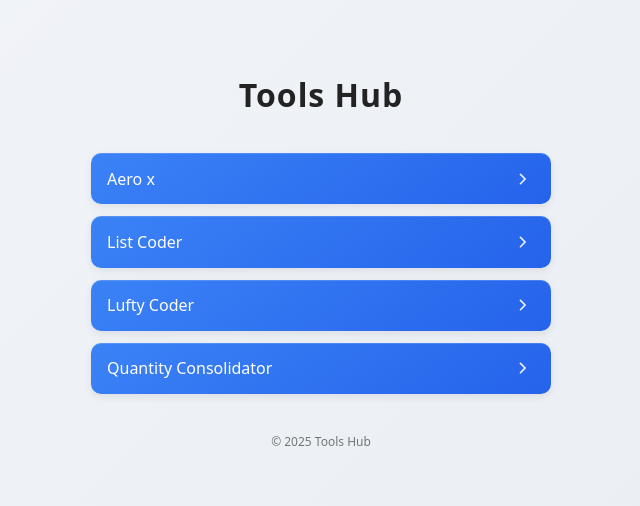
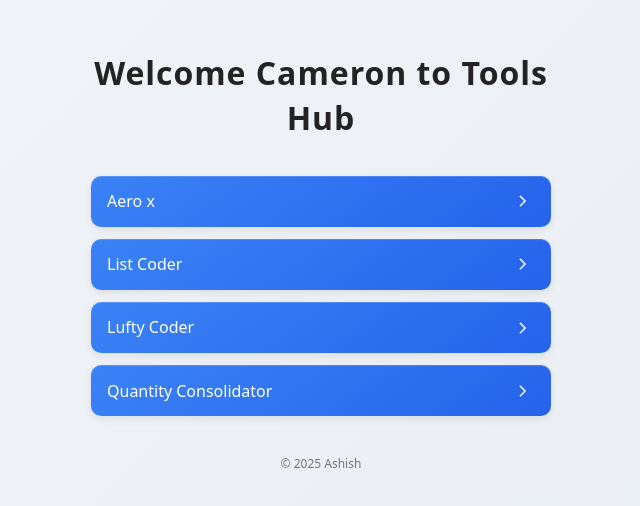
Before and after one commit to ashishasvi/ashishasvi, a plain HTML site: page index.html in a window 1280 px wide. Shown: the part 138-644 px from the top of the page, without its empty margins (319-959 px from the left). Drawn offline with Linux system fonts and the light colour scheme.

Commit message:
Update index.html

```diff
--- a/index.html
+++ b/index.html
@@ -3,7 +3,7 @@
 <head>
   <meta charset="UTF-8">
   <meta name="viewport" content="width=device-width, initial-scale=1.0">
-  <title>Tools Hub</title>
+  <title>Web Coders  Hub</title>
   <style>
     /* ——— Reset & Base Typography ——— */
     * { box-sizing: border-box; margin: 0; padding: 0; }
@@ -89,7 +89,7 @@
 </head>
 <body>
   <main class="wrapper" role="main">
-    <h1>Tools Hub</h1>
+    <h1>Welcome Cameron to Tools Hub</h1>
 
     <a class="tool-link" href="https://ashishbaliyan.pythonanywhere.com/" target="_blank" rel="noopener">
       <span>Aero x</span>
@@ -111,7 +111,7 @@
       <svg viewBox="0 0 24 24"><path d="M13.172 12l-4.95 4.95a1 1 0 0 0 1.414 1.414l5.657-5.657a1 1 0 0 0 0-1.414L9.636 5.636A1 1 0 1 0 8.222 7.05L13.172 12z" /></svg>
     </a>
 
-    <p class="foot">&copy; 2025 Tools Hub</p>
+    <p class="foot">&copy; 2025 Ashish</p>
   </main>
 </body>
 </html>
```
